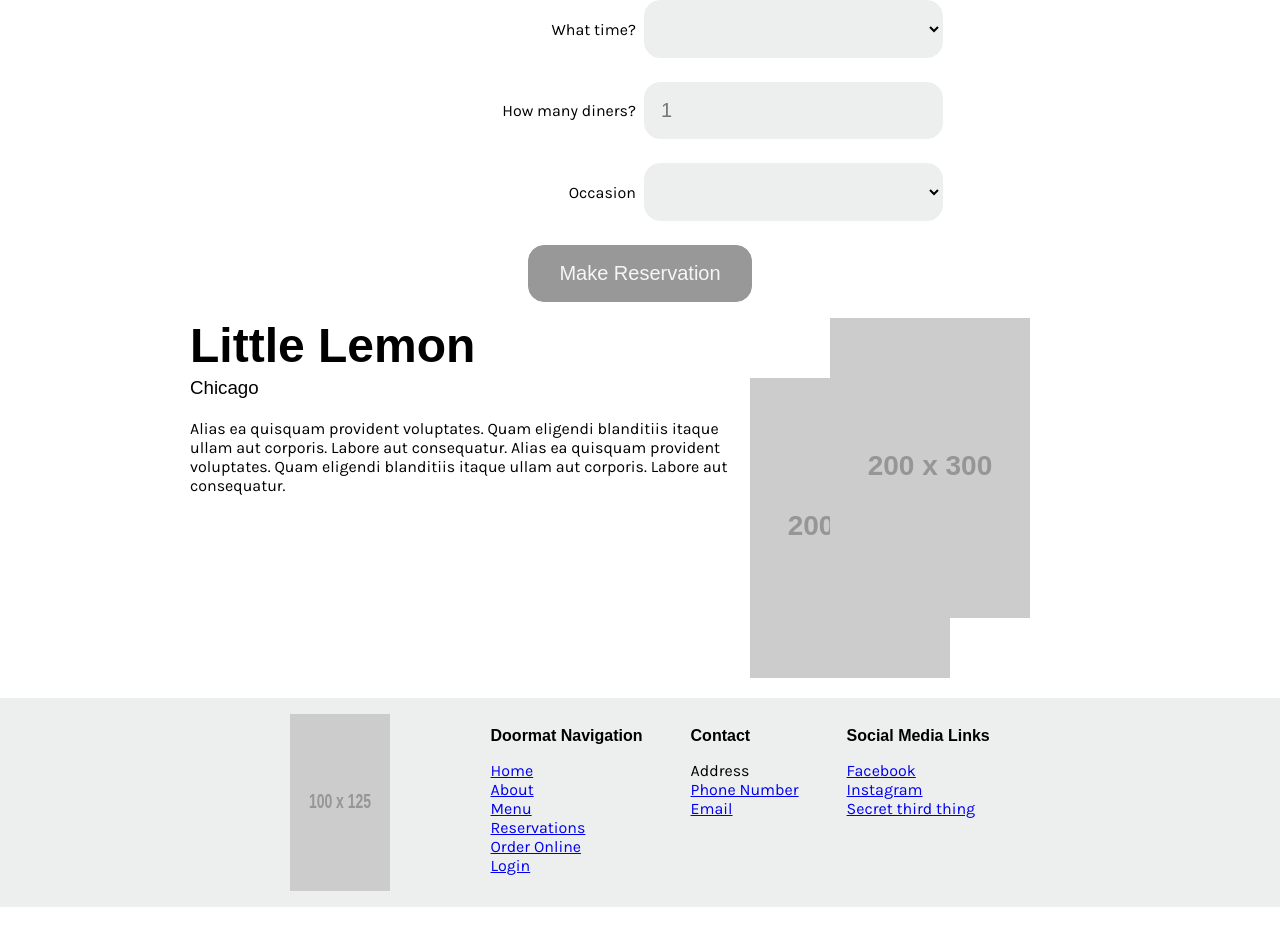
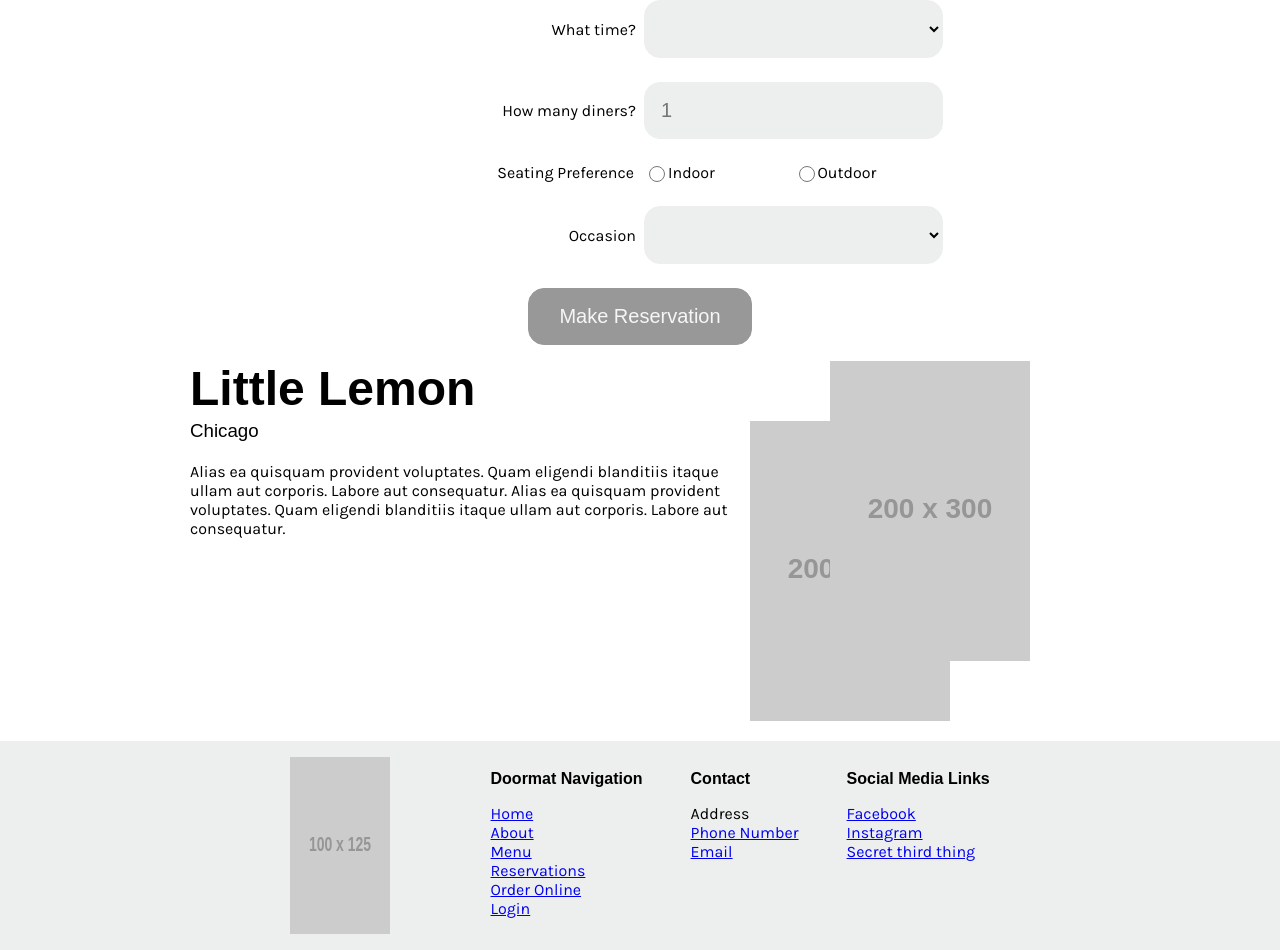
Before and after one commit to wingmatt/coursera-fe-capstone, a React (Create React App) app: page /reserve-table in a window 1280 px wide. Shown: the part 971-1921 px from the top of the page. Before the commit the page ends 1878 px from the top, so only its background shows below. Built offline with nearby package versions, Linux system fonts and the light colour scheme; a web font is replaced by a local one.

Commit message:
Add: Seating Preference radio buttons

```diff
--- a/src/App.css
+++ b/src/App.css
@@ -293,7 +293,7 @@ form .error {
 form .invalid {
   border-color: tomato;
 }
-form div {
+form .input-container {
   display: grid;
   place-items: center;
   gap: 8px;
@@ -333,3 +333,31 @@ input[type="number"]::-webkit-inner-spin-button {
 input[type="number"] {
   -moz-appearance: textfield;
 }
+
+fieldset {
+  border: none;
+  padding: 0;
+  margin: 0;
+}
+.input-container.radio span {
+  grid-area: label;
+  justify-self: end;
+}
+.input-container.radio div {
+  grid-area: input;
+  display: flex;
+  width: 100%;
+}
+
+fieldset label {
+  flex: 1;
+  text-align: left;
+}
+
+fieldset input {
+  flex: 0 0 16px;
+}
+fieldset br {
+  flex: 2 0 100%;
+  width: 50px;
+}
--- a/src/components/BookingForm.jsx
+++ b/src/components/BookingForm.jsx
@@ -33,6 +33,14 @@ const BookingForm = ({availableTimes, dispatch, onSubmit}) => {
       },
     }));
   };
+  const handleRadio = (event) => {
+    console.log(event.target.value)
+    setForm({data: {
+      ...form.data,
+      seatingPreference: event.target.value
+    }
+    })
+  }
   const updateAvailableTimes = (newDate) => dispatch({type: "UPDATE_TIMES", payload: newDate})
   return (
     <form className="booking" onSubmit={(event) => onSubmit(event, form.data, navigate)} aria-label="Make a reservation" id="booking-form">
@@ -123,7 +131,18 @@ const BookingForm = ({availableTimes, dispatch, onSubmit}) => {
         className={form.data.errors.guests && "invalid"}
       />
       {form.data.errors.guests && <span className="error">Please enter the number of guests.</span>}
-      </div><div className="input-container">
+      </div>
+      <fieldset className="input-container radio">
+        <span><legend>Seating Preference</legend></span>
+      <div onChange={(event) => handleRadio(event)}>
+        <input type="radio" id="indoor" name="seatingPreference" value="indoor" />
+        <label for="indoor">Indoor</label>
+        <br />
+        <input type="radio" id="outdoor" name="seatingPreference" value="outdoor" />
+        <label for="outdoor">Outdoor</label>
+      </div>
+      </fieldset>
+      <div className="input-container">
       <label htmlFor="occasion">Occasion</label>
       <select
         id="occasion"
```
